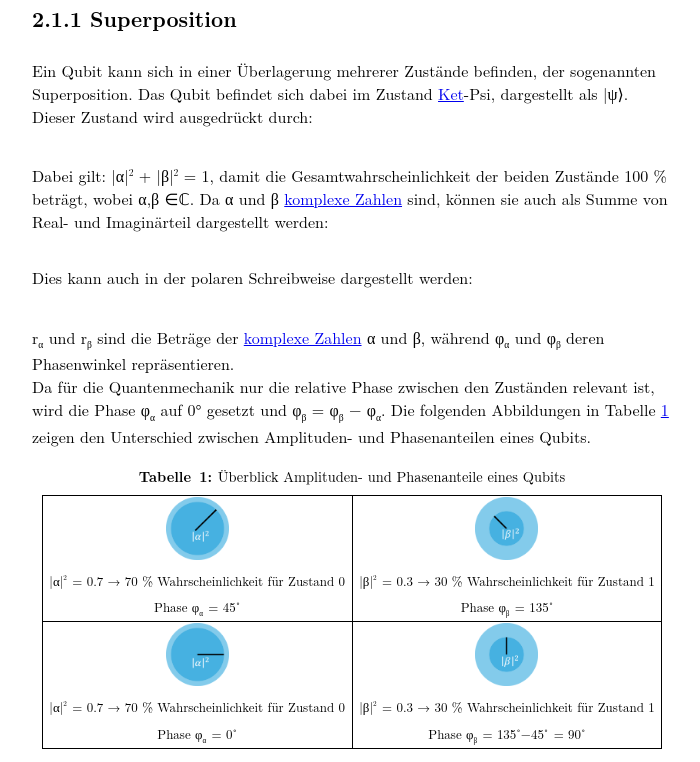
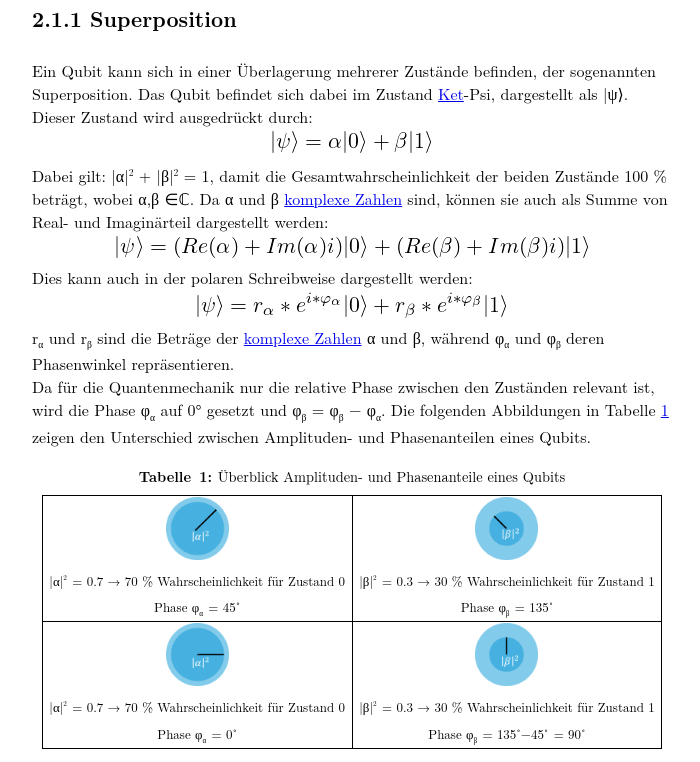
Before and after one commit to jaduruch/publications, a plain HTML site: page main.html in a window 1280 px wide. Shown: the part 4700-5462 px from the top of the page, without its empty margins (288-988 px from the left). Drawn offline with Linux system fonts and the dark colour scheme.

Commit message:
formulas show, but not renderd shap enoght

```diff
--- a/main.css
+++ b/main.css
@@ -50,7 +50,9 @@ h1,h2,h3,h4,h5 { line-height:1.2; }
 .sectionHead, .likesectionHead { font-size: 1.5157em; }
 .subsectionHead, .likesubsectionHead { font-size: 1.3195em; }
 .subsubsectionHead, .likesubsubsectionHead { font-size: 1.1487em; }
- @media (prefers-color-scheme: dark) { img[src^="main"]{filter: invert(1); } }
+ @media (prefers-color-scheme: dark) {
+img[src^="main"]{filter:none;}
+ }
 li p.indent { text-indent: 0em }
 li p:first-child{ margin-top:0em; }
 li p:last-child, li div:last-child { margin-bottom:0.5em; }
```
